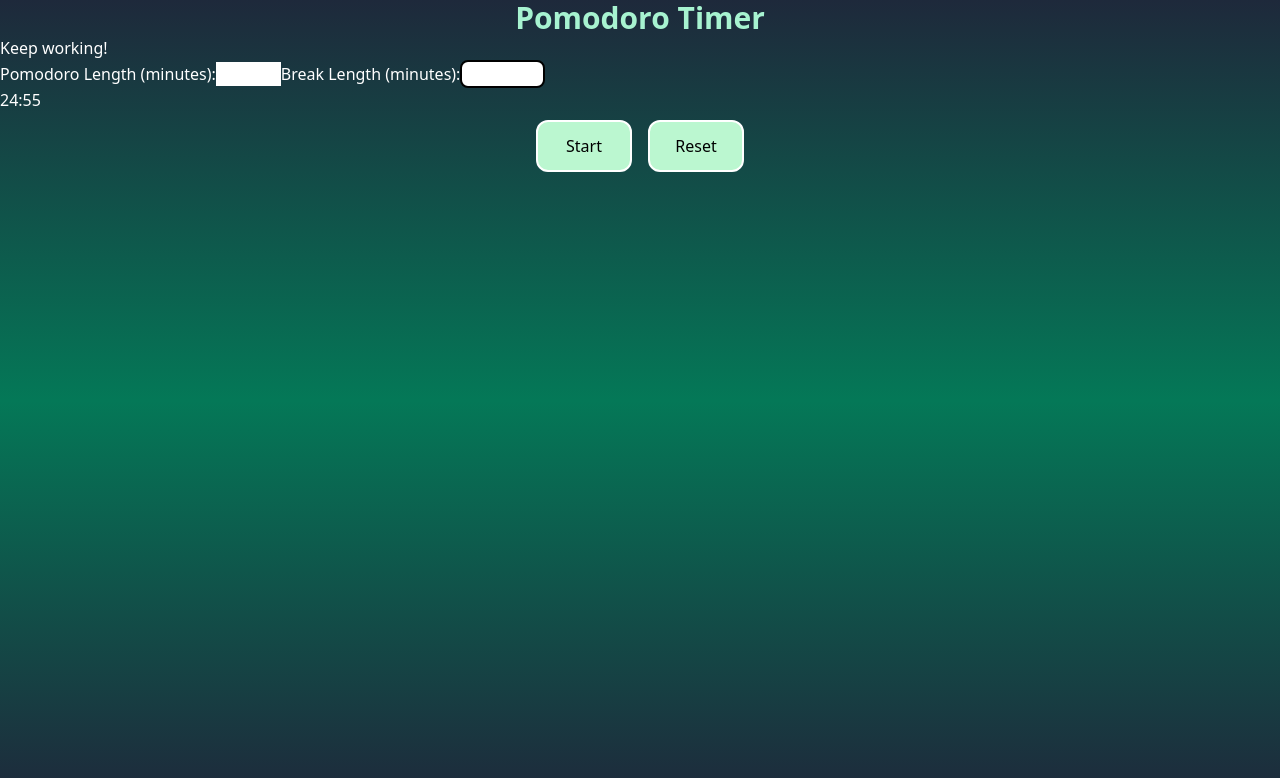
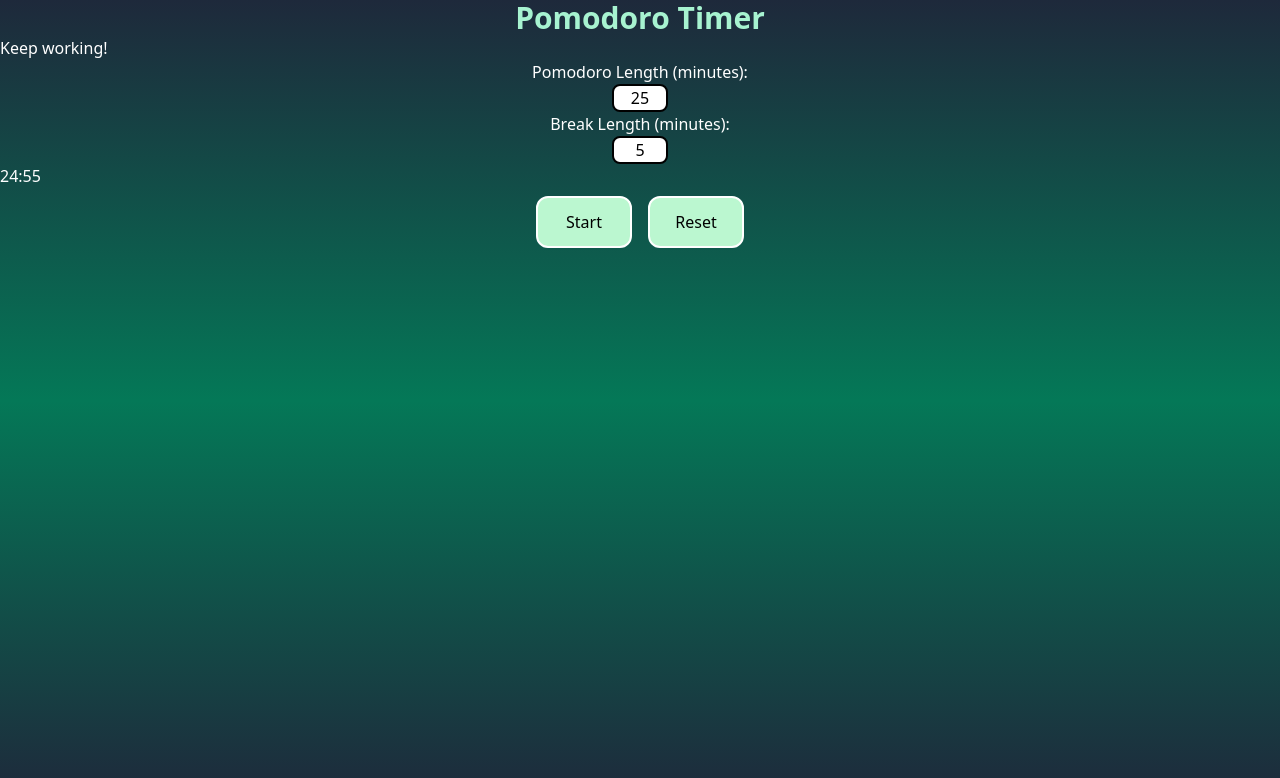
Before and after one commit to Dillonpw/pomodoro, a React (Vite) app: page / in a window 1280 px wide. Shown: the top 778 px of the page. Built offline with nearby package versions, Linux system fonts and the light colour scheme.

Commit message:
some basic styles to inputs

```diff
--- a/src/components/timer.tsx
+++ b/src/components/timer.tsx
@@ -63,10 +63,10 @@ const PomodoroTimer = () => {
       <div>
         <h1>{isPomodoro ? "Keep working!" : "Take a break!"}</h1>
       </div>
-      <form>
+      <form className="flex flex-col items-center justify-center">
         <label>Pomodoro Length (minutes):</label>
         <input
-          className="no-spinner"
+          className="w-14 rounded-lg border-2 border-black px-2 text-center text-black outline-none no-spinner hover:scale-105"
           type="number"
           min={1}
           max={60}
@@ -75,7 +75,7 @@ const PomodoroTimer = () => {
         />
         <label>Break Length (minutes):</label>
         <input
-          className="no-spinner px-2 rounded-lg border-2 border-black"
+          className="w-14 rounded-lg border-2 border-black px-2 text-center text-black outline-none no-spinner hover:scale-105"
           type="number"
           min={1}
           max={60}
```
